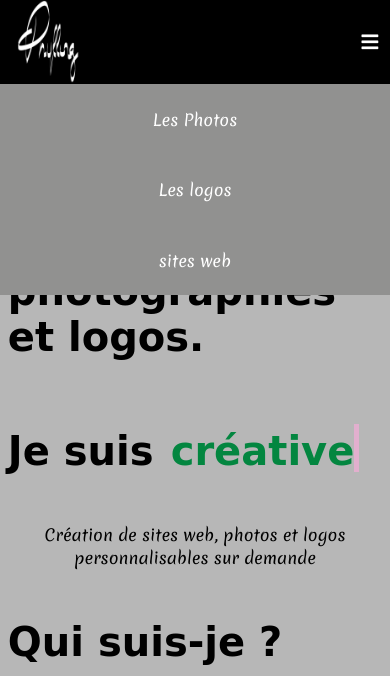
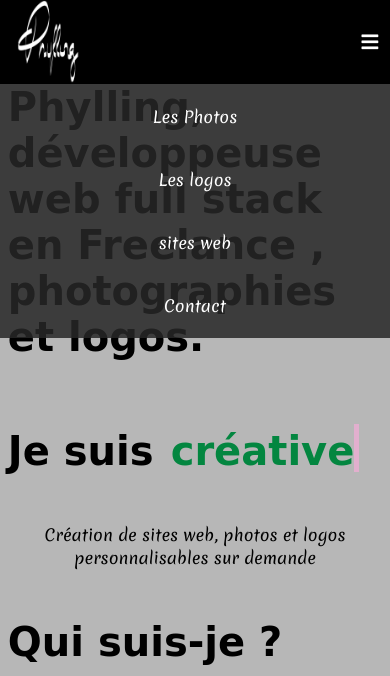
Before and after one commit to Ninon85/portfolio, a website: page front/index.html in a window 390 px wide. Both pictures are taken after a click on the element 369 px from the left and 42 px from the top of the page. Shown: the top 676 px of the page. Drawn offline with Linux system fonts and the light colour scheme; a web font is replaced by a local one.

Commit message:
modif bg toggle nav

```diff
--- a/front/index.html
+++ b/front/index.html
@@ -55,6 +55,7 @@
                 <a href="./les_photos.html">Les Photos</a>
                 <a href="./logos.html">Les logos</a>
                 <a href="#">sites web</a>
+                <a href="./contact.html">Contact</a>
             </nav>
 
         </header>
--- a/front/sass/layout/_header.scss
+++ b/front/sass/layout/_header.scss
@@ -78,12 +78,11 @@
     flex-direction: column;
     align-items: center;
     justify-content: space-around;
-    height: 25vh;
+    height: 30vh;
     width: 100%;
     right: 0;
     top: 10vh;
-    background: #919190;
-    transition: all 3s;
+    background: rgba($color: #272727, $alpha: 0.85);
 
 
 }
```
Also changed, not shown: front/les_photos.html (+1 -0 lines), front/logos.html (+1 -0 lines), front/sass/style.css, 1 other file.
